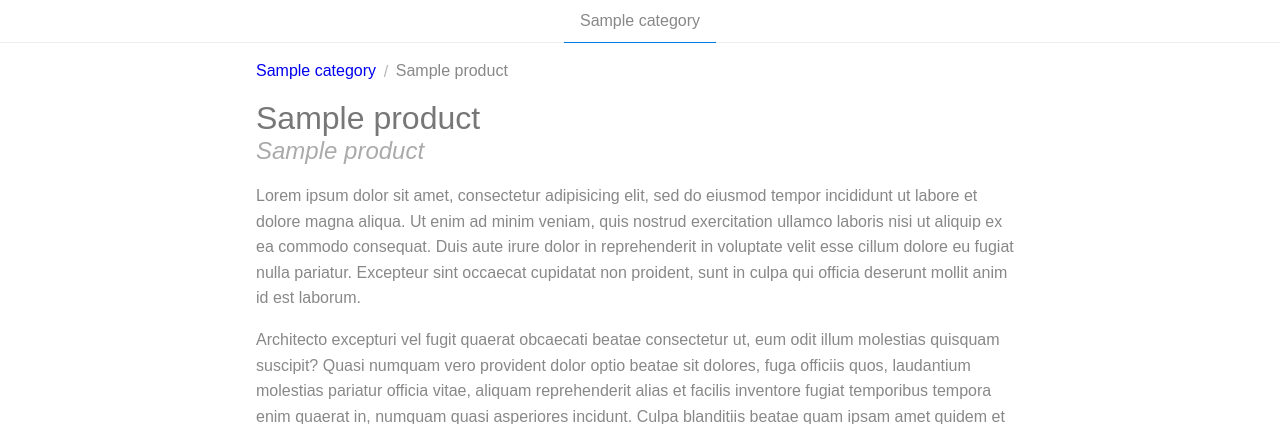
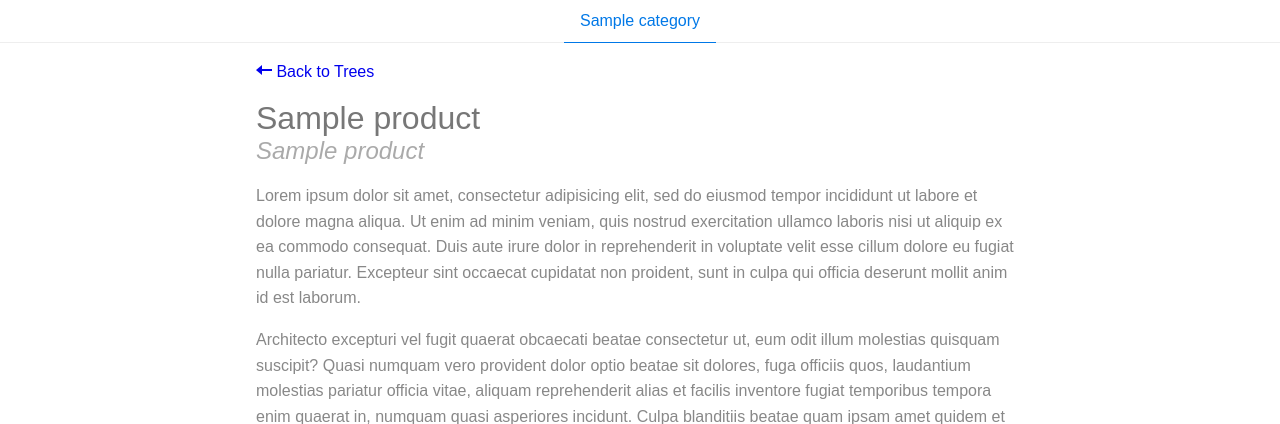
Before and after one commit to benthepoet/cold_commerce, a Django app: page /category/1/product/1 in a window 1280 px wide. Shown: the top 424 px of the page. Run offline with Django 3.2, Linux system fonts and the light colour scheme; tables that the repository leaves empty hold one stand-in row (values such as "Sample post").

Commit message:
Added back link.

```diff
--- a/core/static/css/site.css
+++ b/core/static/css/site.css
@@ -60,6 +60,12 @@ html, body {
     display: flex;
     margin-bottom: -1px;
     border-bottom: 1px solid #eee;
+    text-decoration: none;
+    color: #888;
+}
+
+.tabs a:hover {
+    border-bottom: 1px solid #888;
 }
 
 .tabs li {
@@ -69,5 +75,12 @@ html, body {
 }
 
 .tabs li.is-active a {
+    color: #0078e7;
     border-bottom: solid 1px #0078e7;
 }
+
+.link-back {
+    text-decoration: none;
+    margin-top: 1em;
+    display: block;
+}
--- a/core/templates/core/base.html
+++ b/core/templates/core/base.html
@@ -15,11 +15,11 @@
                 {% for category in all_categories %}
                     {% if request.resolver_match.kwargs.category_id == category.id %}
                         <li class="is-active">
-                            <a>{{ category.name }}</a>
+                            <a href="/category/{{ category.id }}">{{ category.name }}</a>
                         </li>
                     {% else %}
                         <li>
-                            <a>{{ category.name }}</a>
+                            <a href="/category/{{ category.id }}">{{ category.name }}</a>
                         </li>
                     {% endif %}
                 {% endfor %}
--- a/core/templates/core/product.html
+++ b/core/templates/core/product.html
@@ -2,16 +2,12 @@
 
 {% block content %}
 
-<nav class="breadcrumb">
-    <ul>
-        <li>
-            <a href="#">{{ product.category.name }}</a>
-        </li>
-        <li class="is-active">
-            <a>{{ product.name }}</a>
-        </li>
-    </ul>
-</nav>
+<div>
+    <a class="link-back" href="#">
+        <span class="oi" data-glyph="arrow-left"></span>
+        Back to Trees
+    </a>
+</div>
 
 <div>
     <h1 class="title is-3 has-text-weight-normal">{{ product.name }}</h1>
```
